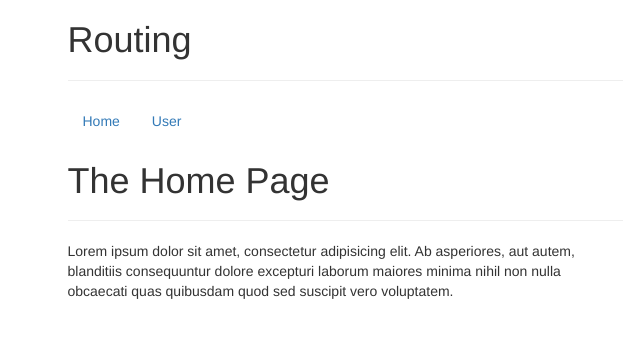
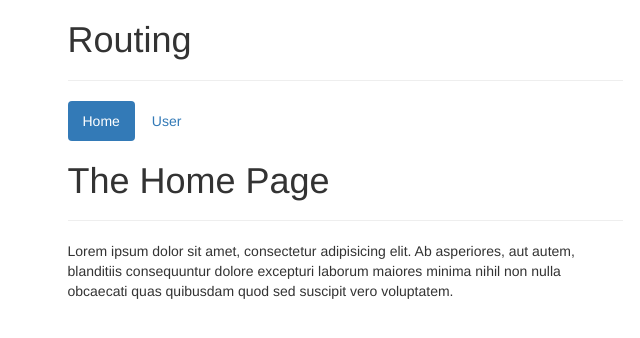
Before and after one commit to MinseungJeon/hello-world, a Vue app: page / in a window 1280 px wide. Shown: the top 338 px of the page, without its empty margins (295-935 px from the left). Built offline with nearby package versions, Linux system fonts and the light colour scheme; a web font is replaced by a local one.

Commit message:
16-06. Where am I - Styling Active Links

```diff
--- a/src/components/Header.vue
+++ b/src/components/Header.vue
@@ -1,6 +1,10 @@
 <template>
   <ul class="nav nav-pills">
-    <li role="presentation"><router-link to="/">Home</router-link></li>
-    <li role="presentation"><router-link to="user">User</router-link></li>
+    <router-link exact to="/" tag="li" active-class="active"
+      ><a>Home</a></router-link
+    >
+    <router-link to="user" tag="li" active-class="active"
+      ><a>User</a></router-link
+    >
   </ul>
 </template>
```
